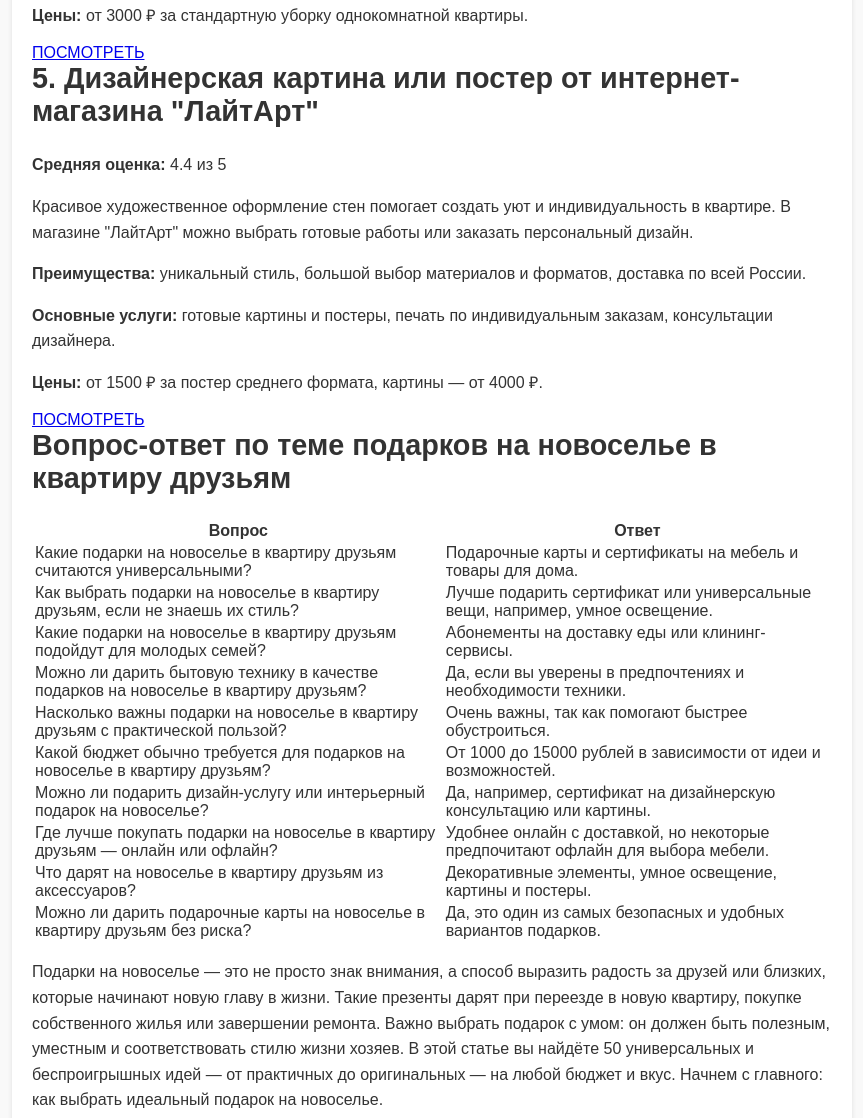
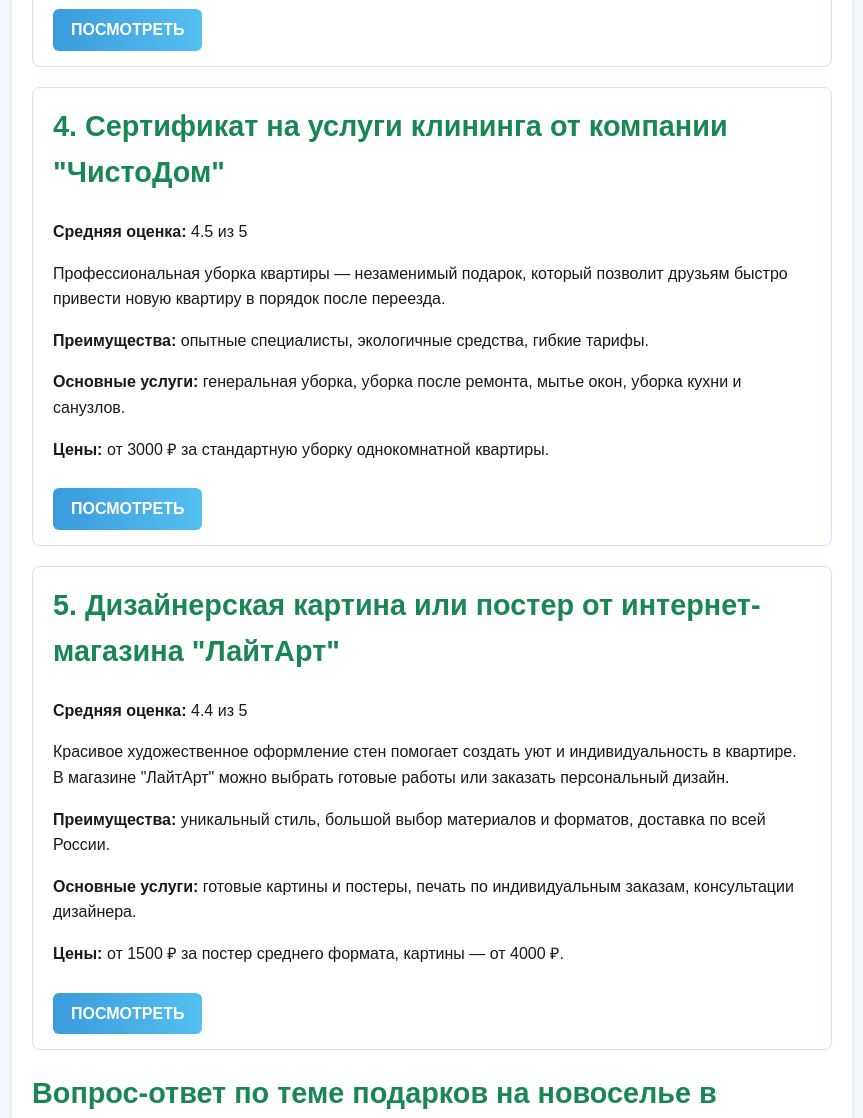
Before and after one commit to PolinCPA/luch-podarki-na-novoselie, a plain HTML site: page index.html in a window 1280 px wide. Shown: the part 1682-2800 px from the top of the page, without its empty margins (208-1071 px from the left). Drawn offline with Linux system fonts and the light colour scheme.

Commit message:
Update index.html

```diff
--- a/index.html
+++ b/index.html
@@ -3,7 +3,7 @@
 <head>
     <meta charset="UTF-8">
     <meta name="viewport" content="width=device-width, initial-scale=1.0">
-    <title>Лучшие ...</title>
+    <title>Лучшие подарки на новоселье в квартиру друзьям</title>
     <style>
         body {
             font-family: Arial, sans-serif;
@@ -68,50 +68,118 @@
         </nav>
     </header>
     <main>
-<p>&nbsp;</p>
-<p>Подарки на новоселье в квартиру друзьям: топ-5 идей</p>
+<!DOCTYPE html>
+<html lang="ru">
+<head>
+<meta charset="UTF-8" />
+<title>Подарки на новоселье в квартиру друзьям: топ-5 идей</title>
+<style>
+  body {
+    font-family: Arial, sans-serif;
+    background: #f5f9fc;
+    color: #1a1a1a;
+    margin: 20px;
+    line-height: 1.6;
+  }
+  h1 {
+    color: #0d6efd;
+  }
+  h2 {
+    color: #198754;
+  }
+  .gift {
+    background: #ffffff;
+    border: 1px solid #d0e3ff;
+    border-radius: 8px;
+    padding: 15px 20px;
+    margin-bottom: 20px;
+  }
+  .btn {
+    display: inline-block;
+    padding: 8px 18px;
+    margin-top: 10px;
+    background: linear-gradient(90deg, #3a9bdc 0%, #54c0f0 100%);
+    color: white;
+    text-decoration: none;
+    border-radius: 6px;
+    font-weight: 600;
+    transition: background 0.3s ease;
+  }
+  .btn:hover {
+    background: linear-gradient(90deg, #2980b9 0%, #3ea0df 100%);
+  }
+  table {
+    width: 100%;
+    border-collapse: collapse;
+    margin-top: 30px;
+  }
+  th, td {
+    border: 1px solid #c7d9ff;
+    padding: 10px;
+    text-align: left;
+  }
+  th {
+    background-color: #e7f0ff;
+    color: #1a1a1a;
+  }
+</style>
+</head>
+<body>
+
 <h1>Подарки на новоселье в квартиру друзьям: топ-5 идей</h1>
+
 <p>Мы собрали лучшие идеи подарков на новоселье в квартиру друзьям, которые хорошо зарекомендовали себя по реальным отзывам клиентов в 2025-2026 году.</p>
+
 <div class="gift">
   <h2>1. Подарочная карта HOFF</h2>
   <p><strong>Средняя оценка:</strong> 4.8 из 5</p>
-<p>Подарочная карта HOFF &mdash; универсальное решение для тех, кто хочет подарить свободу выбора мебели и товаров для дома. Друзья смогут выбрать любую продукцию из широкого ассортимента магазинов сети: от стильной мебели до аксессуаров для интерьера и бытовой техники.</p>
+  <p>Подарочная карта HOFF — универсальное решение для тех, кто хочет подарить свободу выбора мебели и товаров для дома. Друзья смогут выбрать любую продукцию из широкого ассортимента магазинов сети: от стильной мебели до аксессуаров для интерьера и бытовой техники.</p>
   <p><strong>Преимущества:</strong> удобство использования, широкий ассортимент, подходит для любого бюджета.</p>
   <p><strong>Основные услуги:</strong> приобретение карт на сумму от 1000 до 100 000 рублей, использование в любом магазине HOFF, оплата онлайн и в офлайн-магазинах.</p>
-<p><strong>Цены:</strong> карты доступны в диапазоне 1000&ndash;100000 ₽.</p>
-<a class="btn" href="https://hoff.ru/promo/podarochnye_karty/" target="_blank">ПОСМОТРЕТЬ</a></div>
+  <p><strong>Цены:</strong> карты доступны в диапазоне 1000–100000 ₽.</p>
+  <a href="https://hoff.ru/promo/podarochnye_karty/" target="_blank" class="btn">ПОСМОТРЕТЬ</a>
+</div>
+
 <div class="gift">
   <h2>2. Набор умного освещения Philips Hue</h2>
   <p><strong>Средняя оценка:</strong> 4.7 из 5</p>
-<p>Набор умного освещения Philips Hue &mdash; отличный подарок для создания уютной атмосферы в новой квартире. Система позволяет управлять светом через смартфон, менять цвет и яркость, создавать сценарии освещения.</p>
+  <p>Набор умного освещения Philips Hue — отличный подарок для создания уютной атмосферы в новой квартире. Система позволяет управлять светом через смартфон, менять цвет и яркость, создавать сценарии освещения.</p>
   <p><strong>Преимущества:</strong> высокое качество, расширяемость системы, удобство управления через приложение.</p>
   <p><strong>Основные услуги:</strong> стартовые наборы с лампами и мостом управления, совместимость с Alexa, Google Home и Apple HomeKit.</p>
   <p><strong>Цены:</strong> стартовые наборы от 7000 до 15000 ₽.</p>
-<a class="btn" href="https://www.philips-hue.com/ru-ru" target="_blank">ПОСМОТРЕТЬ</a></div>
+  <a href="https://www.philips-hue.com/ru-ru" target="_blank" class="btn">ПОСМОТРЕТЬ</a>
+</div>
+
 <div class="gift">
   <h2>3. Абонемент на сервис доставки еды "Яндекс.Лавка"</h2>
   <p><strong>Средняя оценка:</strong> 4.6 из 5</p>
-<p>Абонемент на сервис доставки продуктов и готовой еды Яндекс.Лавка &mdash; практичный подарок для занятых друзей, которые только что переехали и ценят комфорт.</p>
+  <p>Абонемент на сервис доставки продуктов и готовой еды Яндекс.Лавка — практичный подарок для занятых друзей, которые только что переехали и ценят комфорт.</p>
   <p><strong>Преимущества:</strong> удобство заказа, широкий выбор товаров, быстрое время доставки.</p>
   <p><strong>Основные услуги:</strong> доставка продуктов, готовых блюд, бытовой химии, периодические акции и скидки.</p>
   <p><strong>Цены:</strong> абонементы от 1000 ₽ в месяц, доставка бесплатна при заказе от 1000 ₽.</p>
-<a class="btn" href="https://lavka.yandex" target="_blank">ПОСМОТРЕТЬ</a></div>
+  <a href="https://lavka.yandex" target="_blank" class="btn">ПОСМОТРЕТЬ</a>
+</div>
+
 <div class="gift">
   <h2>4. Сертификат на услуги клининга от компании "ЧистоДом"</h2>
   <p><strong>Средняя оценка:</strong> 4.5 из 5</p>
-<p>Профессиональная уборка квартиры &mdash; незаменимый подарок, который позволит друзьям быстро привести новую квартиру в порядок после переезда.</p>
+  <p>Профессиональная уборка квартиры — незаменимый подарок, который позволит друзьям быстро привести новую квартиру в порядок после переезда.</p>
   <p><strong>Преимущества:</strong> опытные специалисты, экологичные средства, гибкие тарифы.</p>
   <p><strong>Основные услуги:</strong> генеральная уборка, уборка после ремонта, мытье окон, уборка кухни и санузлов.</p>
   <p><strong>Цены:</strong> от 3000 ₽ за стандартную уборку однокомнатной квартиры.</p>
-<a class="btn" href="https://chistodom.ru" target="_blank">ПОСМОТРЕТЬ</a></div>
+  <a href="https://chistodom.ru" target="_blank" class="btn">ПОСМОТРЕТЬ</a>
+</div>
+
 <div class="gift">
   <h2>5. Дизайнерская картина или постер от интернет-магазина "ЛайтАрт"</h2>
   <p><strong>Средняя оценка:</strong> 4.4 из 5</p>
   <p>Красивое художественное оформление стен помогает создать уют и индивидуальность в квартире. В магазине "ЛайтАрт" можно выбрать готовые работы или заказать персональный дизайн.</p>
   <p><strong>Преимущества:</strong> уникальный стиль, большой выбор материалов и форматов, доставка по всей России.</p>
   <p><strong>Основные услуги:</strong> готовые картины и постеры, печать по индивидуальным заказам, консультации дизайнера.</p>
-<p><strong>Цены:</strong> от 1500 ₽ за постер среднего формата, картины &mdash; от 4000 ₽.</p>
-<a class="btn" href="https://lightart.ru" target="_blank">ПОСМОТРЕТЬ</a></div>
+  <p><strong>Цены:</strong> от 1500 ₽ за постер среднего формата, картины — от 4000 ₽.</p>
+  <a href="https://lightart.ru" target="_blank" class="btn">ПОСМОТРЕТЬ</a>
+</div>
+
 <h2>Вопрос-ответ по теме подарков на новоселье в квартиру друзьям</h2>
 <table>
   <thead>
@@ -150,7 +218,7 @@
       <td>Да, например, сертификат на дизайнерскую консультацию или картины.</td>
     </tr>
     <tr>
-<td>Где лучше покупать подарки на новоселье в квартиру друзьям &mdash; онлайн или офлайн?</td>
+      <td>Где лучше покупать подарки на новоселье в квартиру друзьям — онлайн или офлайн?</td>
       <td>Удобнее онлайн с доставкой, но некоторые предпочитают офлайн для выбора мебели.</td>
     </tr>
     <tr>
@@ -163,6 +231,10 @@
     </tr>
   </tbody>
 </table>
+
+</body>
+</html>
+
 <p>Подарки на новоселье &mdash; это не просто знак внимания, а способ выразить радость за друзей или близких, которые начинают новую главу в жизни. Такие презенты дарят при переезде в новую квартиру, покупке собственного жилья или завершении ремонта. Важно выбрать подарок с умом: он должен быть полезным, уместным и соответствовать стилю жизни хозяев. В этой статье вы найдёте 50 универсальных и беспроигрышных идей &mdash; от практичных до оригинальных &mdash; на любой бюджет и вкус. Начнем с главного: как выбрать идеальный подарок на новоселье.</p>
 <h2>Как правильно выбрать подарок на новоселье</h2>
 <p>Вас пригласили на новоселье, но вы не уверены, что подарить хозяевам. Чтобы подарок стал приятным сюрпризом, а не обузой, подойдите к выбору осознанно и с учетом конкретных обстоятельств.</p>
```
Lines whose indentation alone changed are shown as unchanged.
